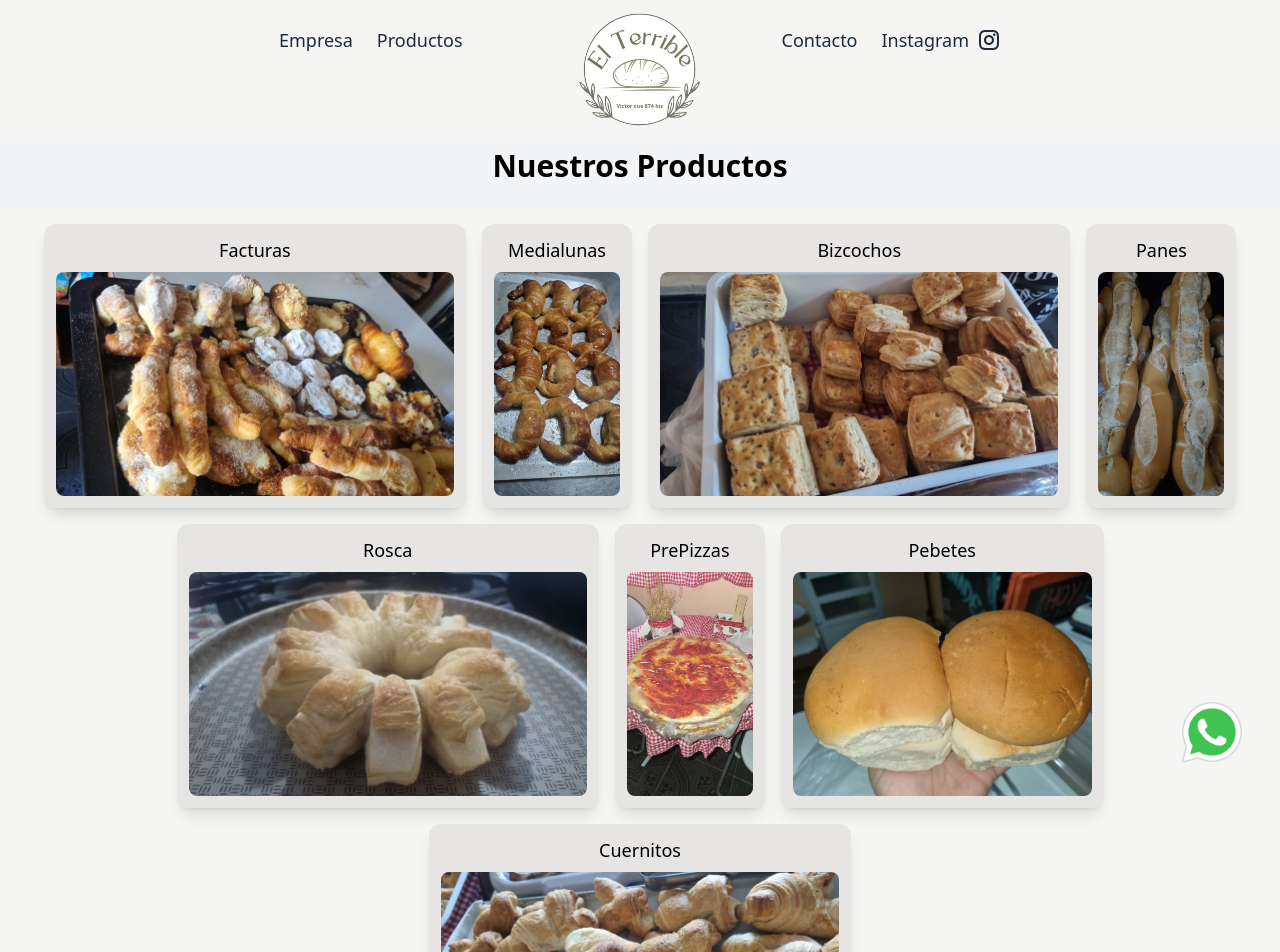
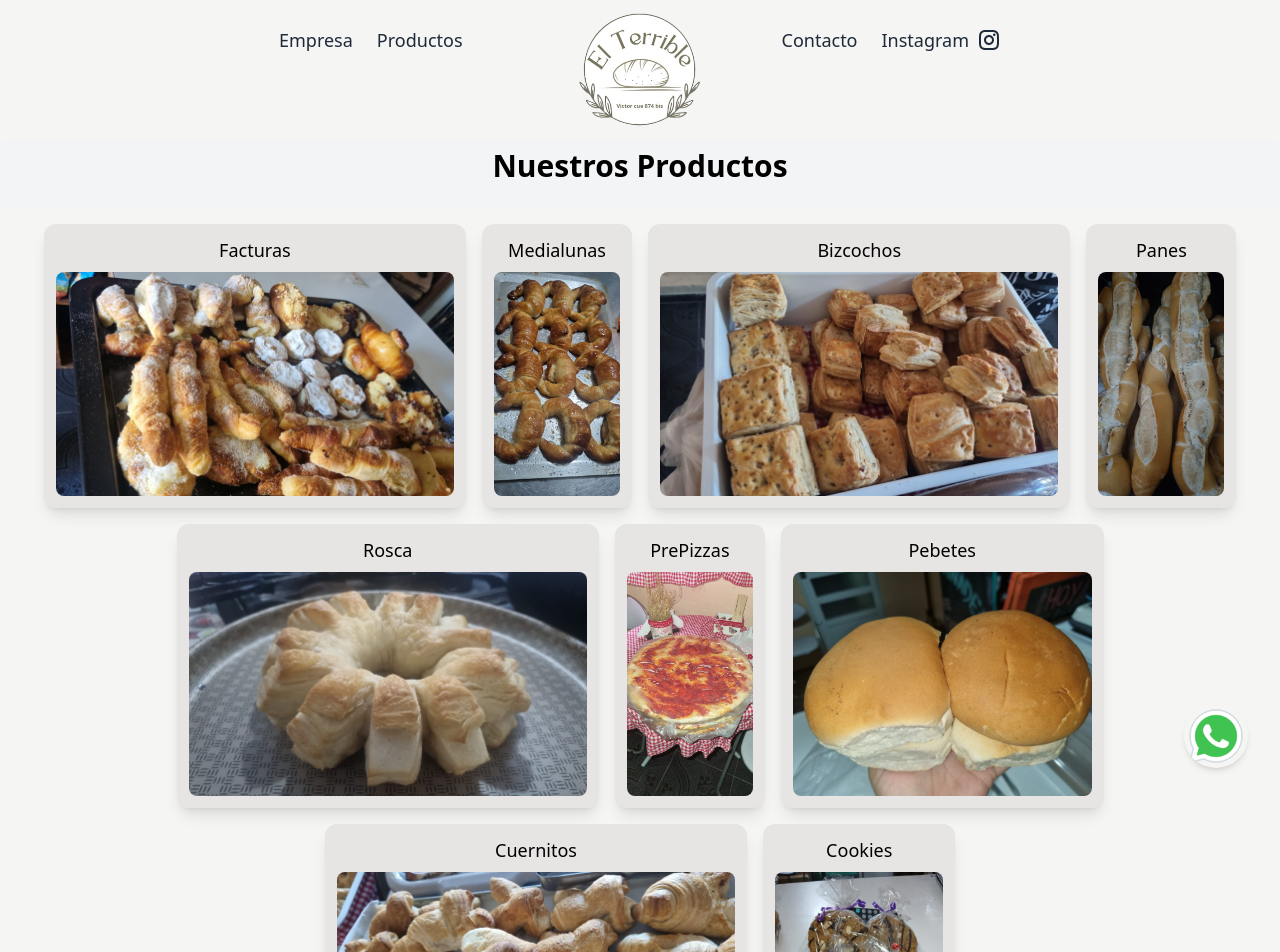
Before and after one commit to laureanojuarez/elterriblepanaderia, a React (Vite) app: page /productos in a window 1280 px wide. Shown: the top 952 px of the page. Built offline with nearby package versions, Linux system fonts and the light colour scheme.

Commit message:
fix errors

```diff
--- a/src/components/About/About.tsx
+++ b/src/components/About/About.tsx
@@ -1,11 +1,11 @@
 export const About = () => {
   return (
-    <section className="flex flex-col items-center justify-center bg-stone-100 border border-gray-300 shadow-md p-6 md:p-8 gap-6 max-w-3xl mx-auto my-8 rounded-xl">
+    <section className="flex flex-col items-center justify-center bg-stone-100 border border-gray-300 shadow-md p-6 md:p-8 gap-6 max-w-3xl mx-auto rounded-xl md:my-2">
       <h2 className="text-2xl md:text-3xl font-semibold text-gray-800 text-center">
         Sobre Nosotros
       </h2>
 
-      <div className="space-y-4">
+      <div>
         <p className="text-base md:text-lg text-gray-700 text-center leading-relaxed">
           Somos un emprendimiento familiar, descendiente de familia panadera.
           ¡Soñando y siempre brindando con amor los mejores sabores en
--- a/src/components/FloatingWsp/FloatingWsp.tsx
+++ b/src/components/FloatingWsp/FloatingWsp.tsx
@@ -1,22 +1,26 @@
-import { Link } from "react-router";
 import WspPng from "./WhatsApp.png";
 
 export const FloatingWsp = () => {
   const phone = "5493417190840";
-  const message = "Hola, me gustaria hacer un encargo!";
+  const message = "Hola, me gustaría hacer un encargo!";
   const encodedMessage = encodeURIComponent(message);
   const wspUrl = `https://wa.me/${phone}?text=${encodedMessage}`;
 
   return (
     <div className="fixed bottom-8 right-8 z-50">
-      <Link
-        to={wspUrl}
+      <a
+        href={wspUrl}
         target="_blank"
         rel="noopener noreferrer"
-        aria-label="Conectar por WhatsApp"
+        aria-label="Contactar por WhatsApp"
+        className="block transition-transform duration-300 hover:scale-110 hover:shadow-lg"
       >
-        <img src={WspPng} alt="WhatsApp" className="w-18" />
-      </Link>
+        <img
+          src={WspPng}
+          alt="WhatsApp"
+          className="w-16 h-16 rounded-full shadow-md hover:shadow-2xl transition-shadow duration-300"
+        />
+      </a>
     </div>
   );
 };
--- a/src/components/Products/ProductSection.tsx
+++ b/src/components/Products/ProductSection.tsx
@@ -20,8 +20,16 @@ export const ProductSection = ({ isProductPage }: ProductSectionProps) => {
 
   return (
     <section className="flex flex-col w-full p-4 justify-center text-center gap-4 bg-stone-100">
-      <div className="grid grid-cols-2 gap-3 md:grid-cols-3 lg:grid-cols-4 xl:flex xl:justify-center xl:items-center xl:gap-4 xl:flex-wrap">
-        {(isProductPage ? products : products.slice(0, 4)).map(
+      <div
+        className={`
+        ${
+          isProductPage
+            ? "grid grid-cols-2 gap-3 md:grid-cols-3 lg:grid-cols-4 xl:flex xl:justify-center xl:items-center xl:gap-4 xl:flex-wrap"
+            : "flex flex-col gap-3 md:flex-row md:justify-center md:items-center md:gap-4"
+        }
+      `}
+      >
+        {(isProductPage ? products : products.slice(0, 3)).map(
           (product: Product) => (
             <ProductCard
               key={product.id}
--- a/src/mock/products.ts
+++ b/src/mock/products.ts
@@ -47,4 +47,10 @@ export const products = [
     desc: "lorem ipsum dolor sit amet, consectetur adipiscing elit.",
     img: "images/panificacion/cuernitos.jpg",
   },
+  {
+    id: 9,
+    name: "Cookies",
+    desc: "lorem ipsum dolor sit amet, consectetur adipiscing elit.",
+    img: "images/panificacion/cookies.jpg",
+  }
 ];
```
Also changed, not shown: public/images/panificacion/cookies.jpg (added).
